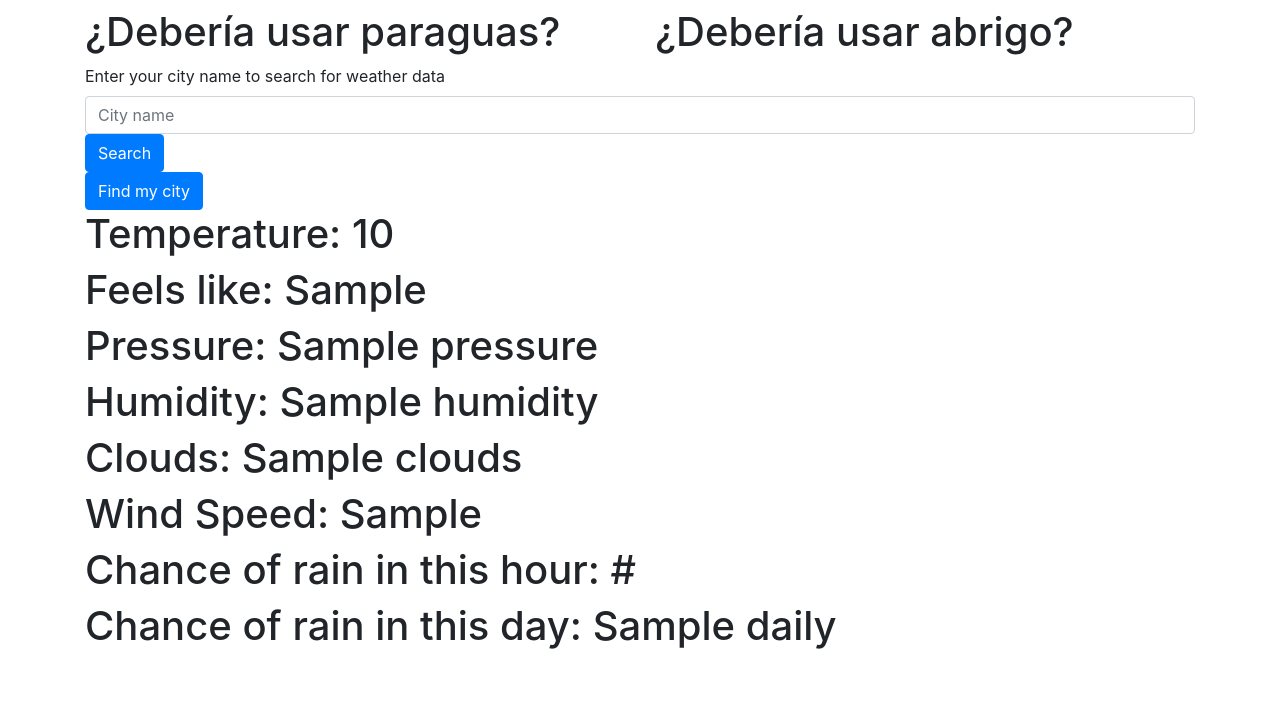
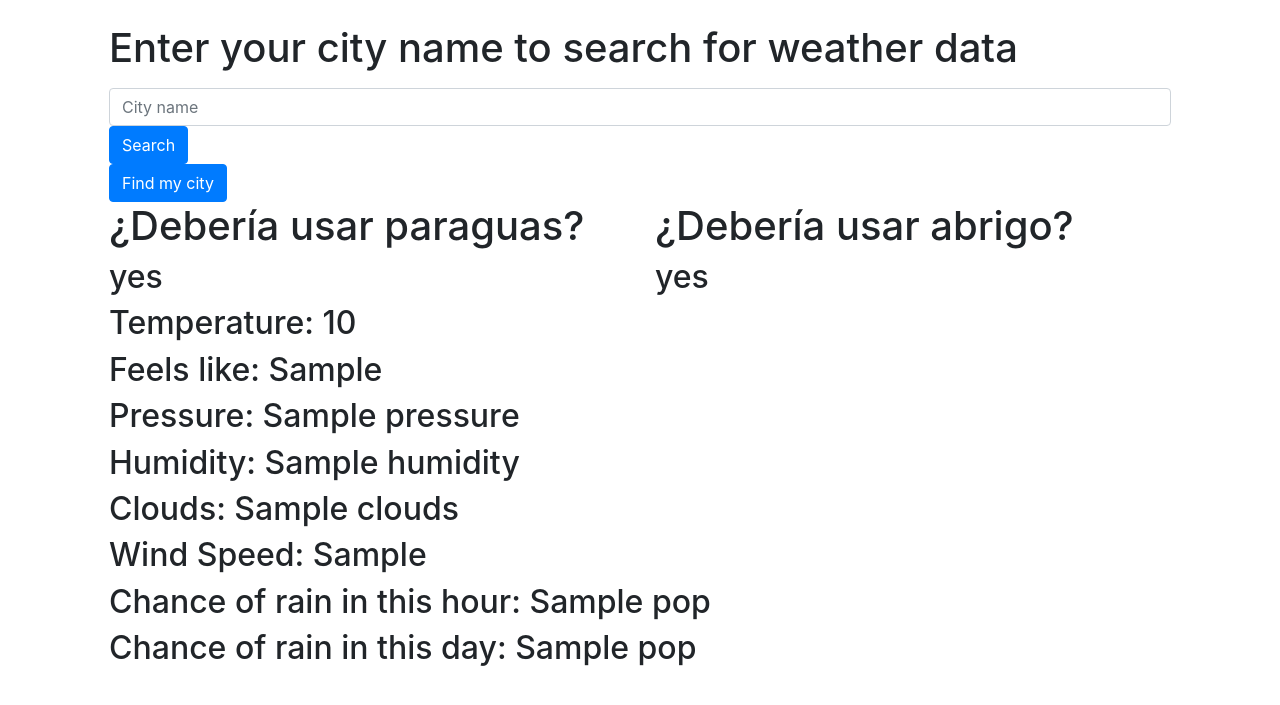
Before and after one commit to RomanLupiano/Paraguas, a Flask app: page /find-city/1/1/ in a window 1280 px wide. Shown: the part 56-761 px from the top of the page. Run offline with Flask 2, Linux system fonts and the light colour scheme; a database or web service that is not in the repository returns one stand-in record (values such as "Sample title"); data that the repository does not hold is empty.

Commit message:
Mejora de alineamiento

```diff
--- a/app.py
+++ b/app.py
@@ -20,7 +20,7 @@ def home():
         data = requests.get(f'https://api.openweathermap.org/data/2.5/weather?q={city}&appid={get_api_key()}&units=metric').json()
 
         return render_template('home.html',
-        temperature=data['main']['temperature'],
+        temperature=data['main']['temp'],
         feels_like=data['main']['feels_like'],
         pressure=data['main']['pressure'],
         humidity=data['main']['humidity'],
@@ -31,15 +31,23 @@ def home():
 @app.route('/find-city/<lat>/<lon>/')
 def get_url_data(lat, lon):
     data = requests.get(f'https://api.openweathermap.org/data/3.0/onecall?lat={lat}&lon={lon}&appid={get_api_key()}&units=metric').json()
+    temperature = data['current']['temp']
+    if temperature < 20:
+        answer1 = 'yes'
+        answer2 = 'yes'
+
+
     return render_template('home.html',
-        temperature=data['current']['temp'],
+        temperature=temperature,
         feels_like=data['current']['feels_like'],
         pressure=data['current']['pressure'],
         humidity=data['current']['humidity'],
         clouds=data['current']['clouds'],
         wind_speed=data['current']['wind_speed'],
-        hourly_pop=data['hourly'],
-        daily_pop=data['daily'])
+        hourly_pop=data['hourly'][0]['pop'],
+        daily_pop=data['daily'][0]['pop'],
+        answer1=answer1,
+        answer2=answer2)
 
 @app.route('/about')
 def about():
--- /dev/null
+++ b/static/styles/main.css
@@ -0,0 +1,3 @@
+div.marginer {
+    margin: auto;
+}
--- a/templates/home.html
+++ b/templates/home.html
@@ -1,39 +1,38 @@
 {% extends "layout.html" %}
 
 {% block content %}
+<div class="container-fluid">
+  <form action="/" method="POST">
+      <label for="city"><h1>Enter your city name to search for weather data</h1></label>
+      <input type="text" class="form-control" id="city" name="city" placeholder="City name">
+      <button class="btn btn-primary">Search</button>
+  </form>
+  <button class="btn btn-primary" onclick="getLocation()" >Find my city</button>
 
-<div class="my-2">
-    <div class="container">
-        <div class="row">
-          <div class="col">
-            <h1>¿Debería usar paraguas?</h1>
-          </div>
-          <div class="col">
-            <h1>¿Debería usar abrigo?</h1>
-          </div>
-        </div>
+  {% if temperature %}
+    <div class="row">
+      <div class="col">
+        <h1>¿Debería usar paraguas?</h1>
+        <h2>{{answer1}}</h2>
+      </div>
+      <div class="col">
+        <h1>¿Debería usar abrigo?</h1>
+        <h2>{{answer2}}</h2>
+      </div>
+    </div>
 
-        <form action="/" method="POST">
-            <label for="city">Enter your city name to search for weather data</label>
-            <input type="text" class="form-control" id="city" name="city" placeholder="City name">
-            <button class="btn btn-primary">Search</button>
-        </form>
-        <button class="btn btn-primary" onclick="getLocation()" >Find my city</button>
+    <h2>Temperature: {{temperature}}</h2>
+    <h2>Feels like: {{feels_like}}</h2>
+    <h2>Pressure: {{pressure}}</h2>
+    <h2>Humidity: {{humidity}}</h2>
+    <h2>Clouds: {{clouds}}</h2>
+    <h2>Wind Speed: {{wind_speed}}</h2>
+    <h2>Chance of rain in this hour: {{hourly_pop}}</h2>
+    <h2>Chance of rain in this day: {{daily_pop}}</h2>
+  {% endif %}
+</div>
 
-        <h1>Temperature: {{temperature}}</h1>
-        <h1>Feels like: {{feels_like}}</h1>
-        <h1>Pressure: {{pressure}}</h1>
-        <h1>Humidity: {{humidity}}</h1>
-        <h1>Clouds: {{clouds}}</h1>
-        <h1>Wind Speed: {{wind_speed}}</h1>
-        <h1>Chance of rain in this hour: {{hourly_pop}}</h1>
-        <h1>Chance of rain in this day: {{daily_pop}}</h1>
-
-
-        <p id="demo"></p>
-</div>
 <script>
-var x = document.getElementById("demo");
 function getLocation() {
     if (navigator.geolocation) {
         navigator.geolocation.getCurrentPosition(showPosition);
--- a/templates/layout.html
+++ b/templates/layout.html
@@ -6,6 +6,7 @@
     <meta name="viewport" content="width=device-width, initial-scale=1.0">
     <title>Paraguas</title>
     <link rel="stylesheet" href="https://cdn.jsdelivr.net/npm/bootstrap@4.0.0/dist/css/bootstrap.min.css" integrity="sha384-Gn5384xqQ1aoWXA+058RXPxPg6fy4IWvTNh0E263XmFcJlSAwiGgFAW/dAiS6JXm" crossorigin="anonymous">
+    <link rel= "stylesheet" type= "text/css" href= "{{ url_for('static',filename='styles/main.css') }}">
 </head>
 <body>
     <nav class="navbar navbar-expand-lg navbar-dark bg-dark">
@@ -21,8 +22,10 @@
           </div>
         </div>
     </nav>
-    {% block content %}
+    <div class="container p-4">
+      {% block content %}
 
-    {% endblock %}
+      {% endblock %}
+    </div>
 </body>
 </html>
```
